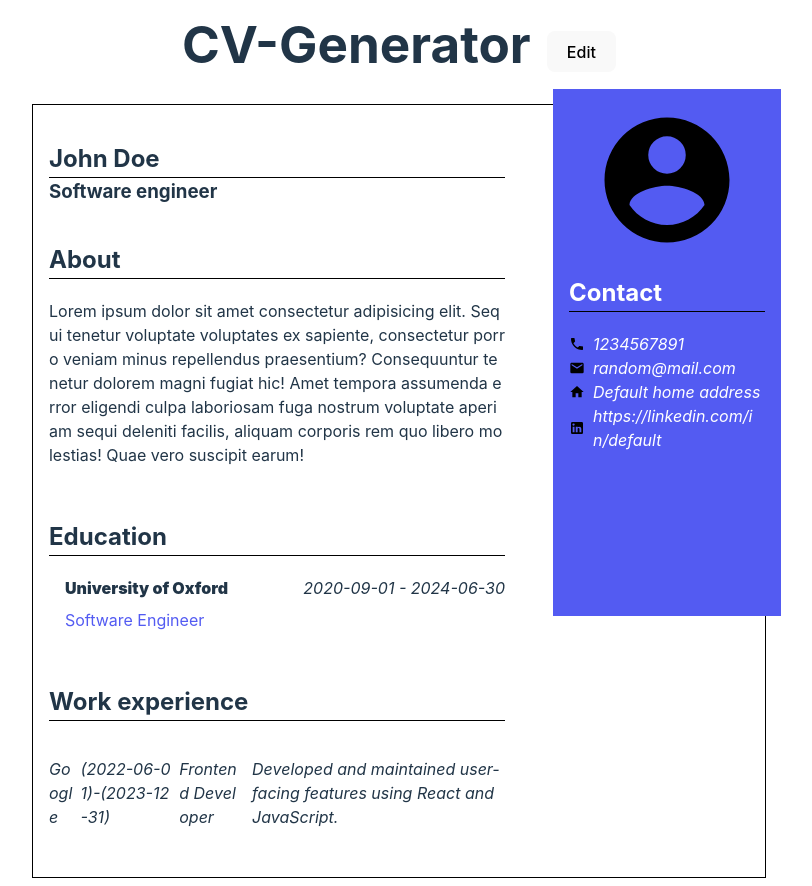
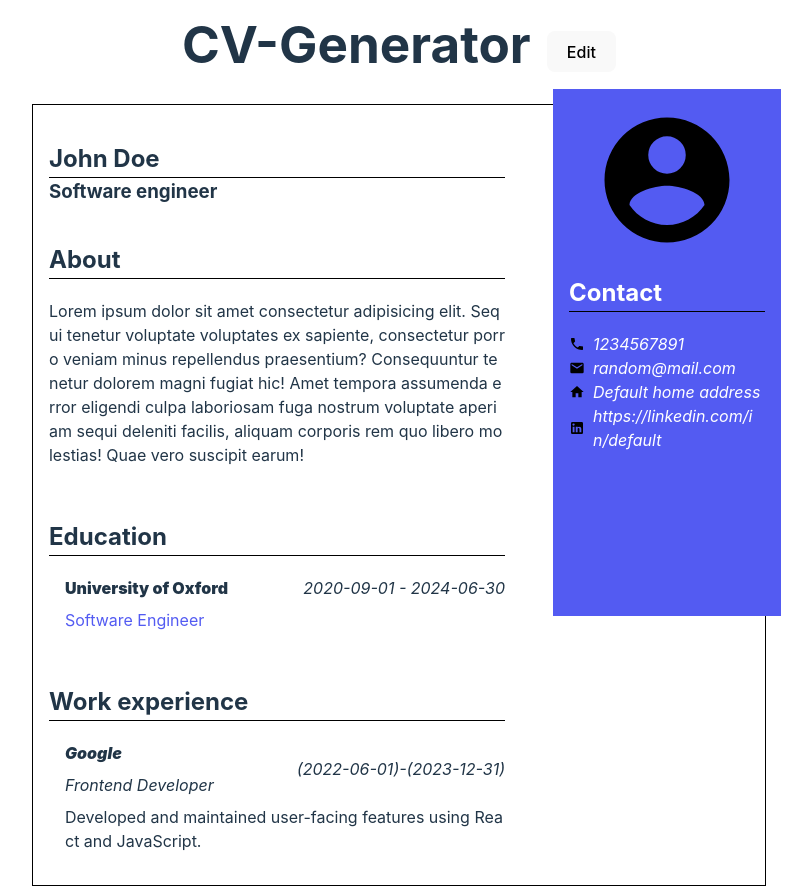
Before and after one commit to R3ndrex/CV-Generator, a React (Vite) app: page / in a window 1280 px wide. Shown: the whole page, without its empty margins (241-1053 px from the left). Built offline with nearby package versions, Linux system fonts and the light colour scheme.

Commit message:
Add class and import styling for it

```diff
--- a/src/components/WorkExperience.jsx
+++ b/src/components/WorkExperience.jsx
@@ -1,10 +1,11 @@
+import "../styles/workExperience.css";
 export default function WorkExperience({ children }) {
     return (
         <>
             {children.length !== 0 && (
                 <section>
                     <h2>Work experience</h2>
-                    <ul>
+                    <ul className="work-list">
                         {children.map((work) => (
                             <li className="work-item" key={work.id}>
                                 <div>{work.companyName}</div>
```
